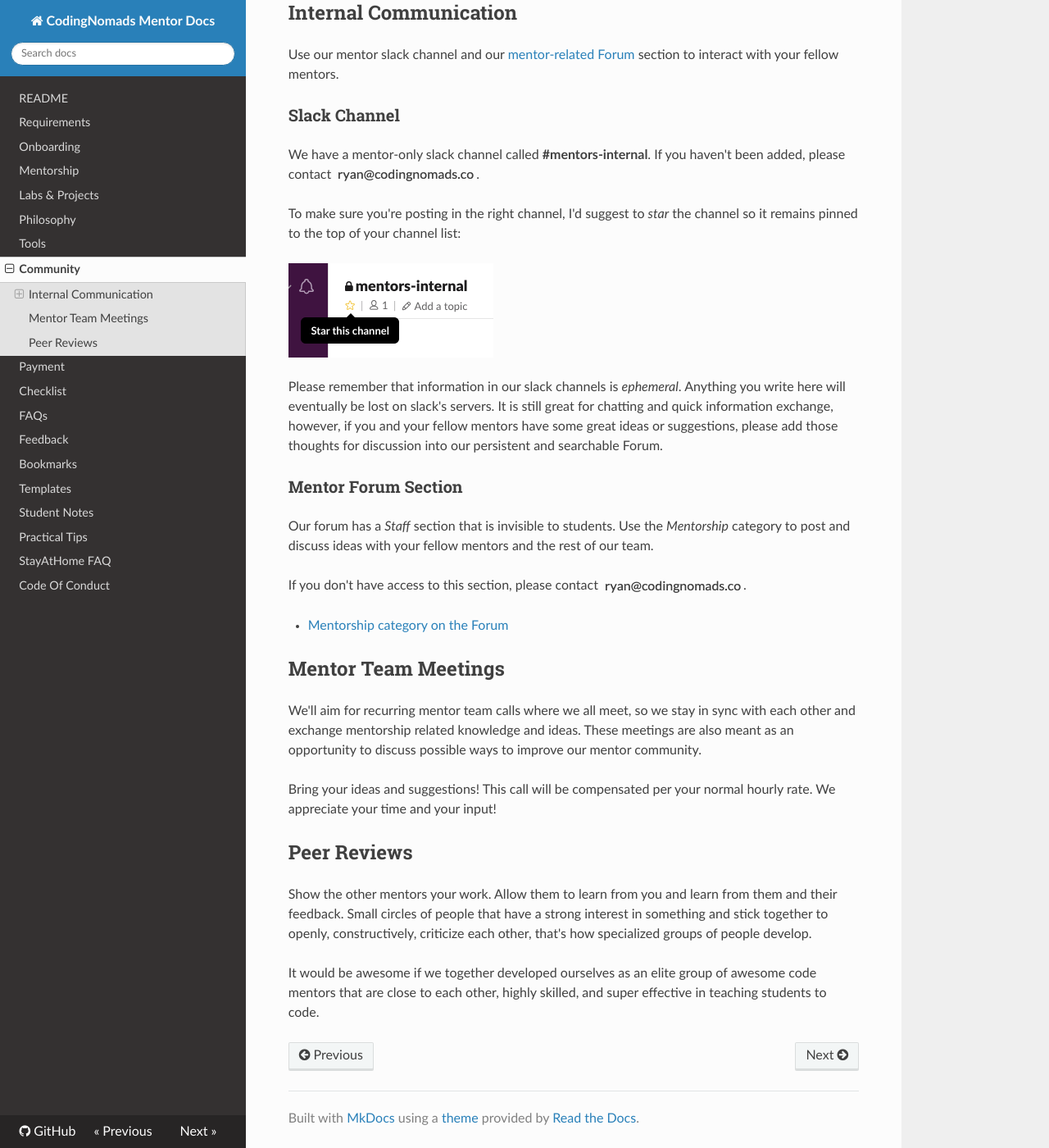
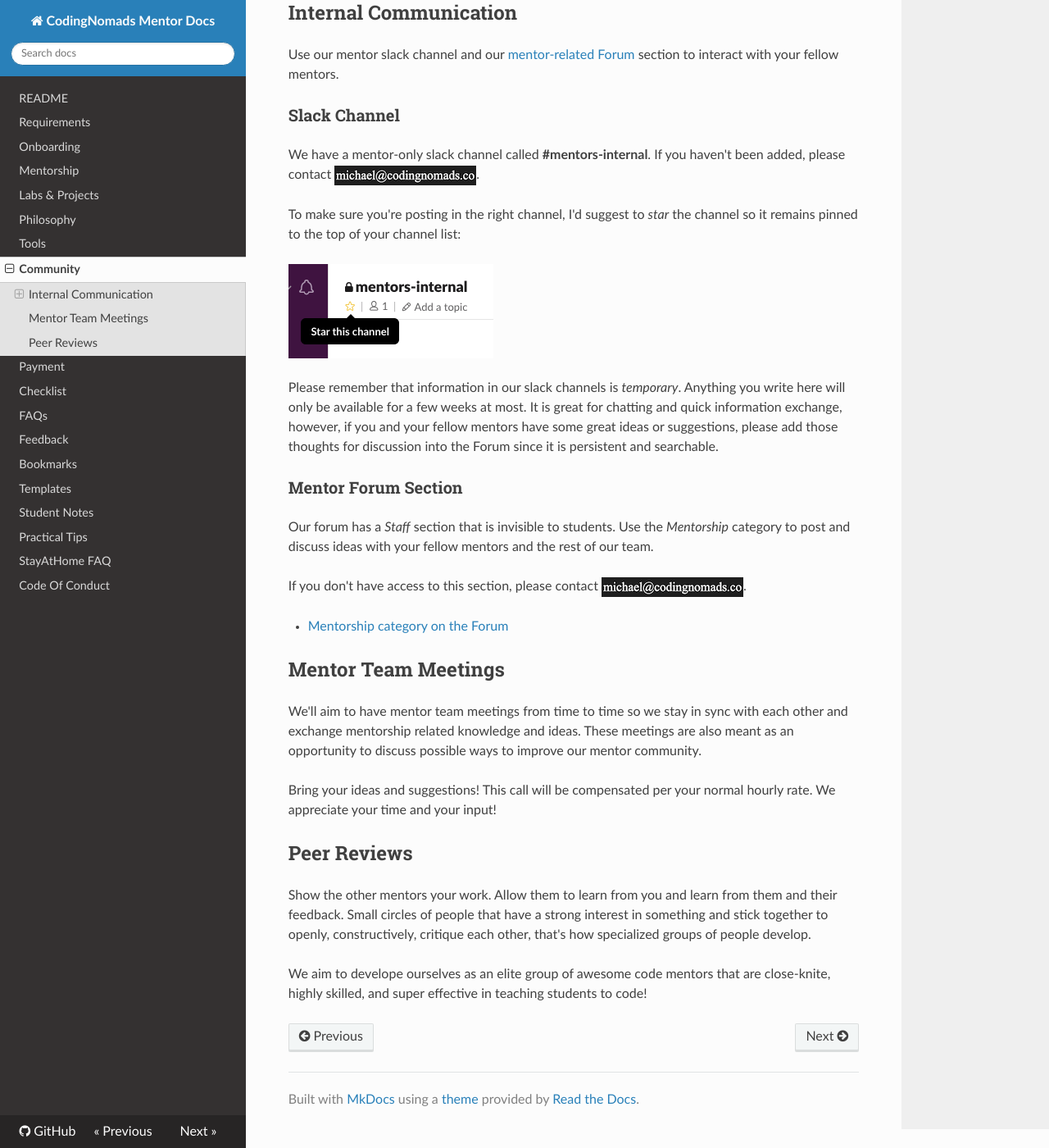
Before and after one commit to CodingNomads/mentor-docs, an MkDocs documentation site: the page built from docs/06_community.md, in a window 1280 px wide and 1400 px high, scrolled down 485 px. Shown: the whole window at 82% size. Built offline with MkDocs 1.6.1, drawn with Linux system fonts in a browser that asks for light colours; nearby versions of some CDN libraries.

Commit message:
edited 06_community

```diff
--- a/docs/06_community.md
+++ b/docs/06_community.md
@@ -10,30 +10,30 @@
 
 ### Slack Channel
 
-We have a mentor-only slack channel called **#mentors-internal**. If you haven't been added, please contact <img style="display: inline-block;" alt="contact address for ryan" src="../images/email_ryan.png"/>.
+We have a mentor-only slack channel called **#mentors-internal**. If you haven't been added, please contact <img style="display: inline-block;" alt="contact address for michael" src="../images/email_michael.png"/>.
 
 To make sure you're posting in the right channel, I'd suggest to _star_ the channel so it remains pinned to the top of your channel list:
 
 ![Starring a channel in Slack for easy access](images/slack_star_channel.png)
 
-Please remember that information in our slack channels is _ephemeral_. Anything you write here will eventually be lost on slack's servers. It is still great for chatting and quick information exchange, however, if you and your fellow mentors have some great ideas or suggestions, please add those thoughts for discussion into our persistent and searchable Forum.
+Please remember that information in our slack channels is _temporary_. Anything you write here will only be available for a few weeks at most. It is great for chatting and quick information exchange, however, if you and your fellow mentors have some great ideas or suggestions, please add those thoughts for discussion into the Forum since it is persistent and searchable.
 
 ### Mentor Forum Section
 
 Our forum has a _Staff_ section that is invisible to students. Use the _Mentorship_ category to post and discuss ideas with your fellow mentors and the rest of our team.
 
-If you don't have access to this section, please contact <img style="display: inline-block;" alt="contact address for ryan" src="../images/email_ryan.png"/>.
+If you don't have access to this section, please contact <img style="display: inline-block;" alt="contact address for michael" src="../images/email_michael.png"/>.
 
 - [Mentorship category on the Forum](http://forum.codingnomads.co/c/staff/mentorship)
 
 ## Mentor Team Meetings
 
-We'll aim for recurring mentor team calls where we all meet, so we stay in sync with each other and exchange mentorship related knowledge and ideas. These meetings are also meant as an opportunity to discuss possible ways to improve our mentor community.
+We'll aim to have mentor team meetings from time to time so we stay in sync with each other and exchange mentorship related knowledge and ideas. These meetings are also meant as an opportunity to discuss possible ways to improve our mentor community.
 
 Bring your ideas and suggestions! This call will be compensated per your normal hourly rate. We appreciate your time and your input!
 
 ## Peer Reviews
 
-Show the other mentors your work. Allow them to learn from you and learn from them and their feedback. Small circles of people that have a strong interest in something and stick together to openly, constructively, criticize each other, that's how specialized groups of people develop.
+Show the other mentors your work. Allow them to learn from you and learn from them and their feedback. Small circles of people that have a strong interest in something and stick together to openly, constructively, critique each other, that's how specialized groups of people develop.
 
-It would be awesome if we together developed ourselves as an elite group of awesome code mentors that are close to each other, highly skilled, and super effective in teaching students to code.
+We aim to develope ourselves as an elite group of awesome code mentors that are close-knite, highly skilled, and super effective in teaching students to code!
```
